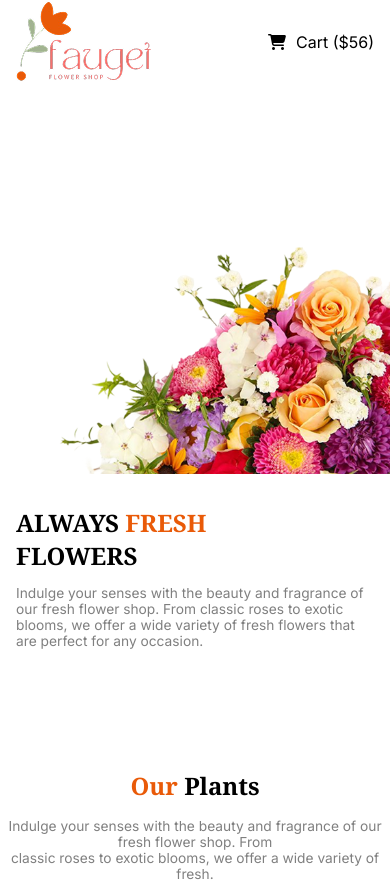
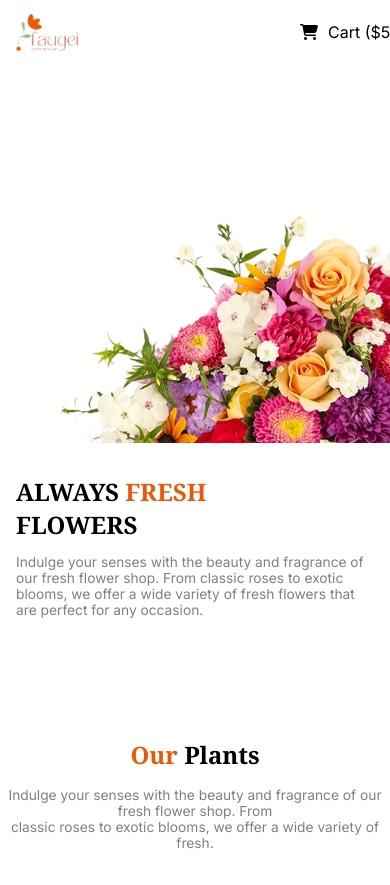
Before and after one commit to Al-amin-hossain-tamim/assignment-2-2025, a plain HTML site: page index.html in a window 390 px wide. Shown: the top 885 px of the page. Drawn offline with Linux system fonts and the light colour scheme.

Commit message:
during checking time some changes

```diff
--- a/styles/style.css
+++ b/styles/style.css
@@ -354,6 +354,16 @@
   .display-none {
     display: none;
   }
+  .navbar{
+    width: 100%;
+    margin: 13px 16px 28px 16px ;
+  }
+  .navbar img{
+    width: 63px;
+  }
+  .menu-item{
+    margin-left: 0px;
+  }
   .banner {
     flex-direction: column-reverse;
   }
@@ -417,7 +427,8 @@
     font-size: 1.25rem;
   }
   .email {
-    padding: 19px 90px 19px 20px;
+    padding: 19px 40px 19px 20px;
+    margin: auto;
   }
   .Subscribe {
     padding: 21px 12px;
@@ -433,6 +444,7 @@
   }
   .logo-container img {
     margin-left: 0px;
+    margin-right: 24px;
   }
 }
 /* responsive section end */
```
